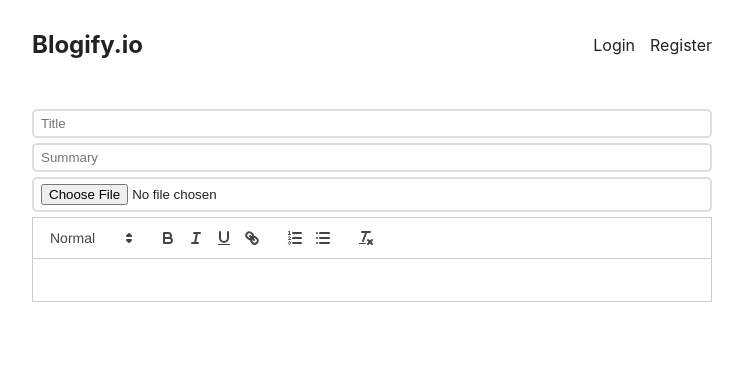
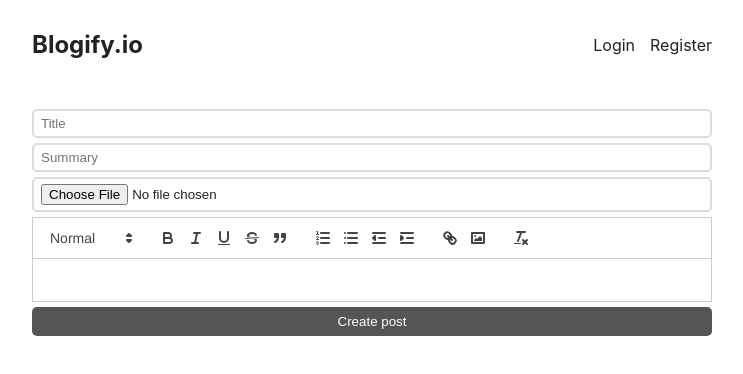
Before and after one commit to darkimpow/blog-app-blogify, a React (Create React App) app in the folder client/: page /create in a window 1280 px wide. Shown: the top 374 px of the page, without its empty margins (268-1011 px from the left). Built offline with nearby package versions, Linux system fonts and the light colour scheme; no server answers.

Commit message:
added more format & toolbar options of text box area

```diff
--- a/client/src/pages/CreatePost.js
+++ b/client/src/pages/CreatePost.js
@@ -1,12 +1,32 @@
 import ReactQuill from "react-quill";
 import 'react-quill/dist/quill.snow.css';
+import {useState} from "react";
 export default function CreatePost(){
+    const [title, setTitle] =useState('');
+    const [summary,setSummary ]= useState('');
+    const [content, setContent] =useState('');
+    const modules ={
+            toolbar: [
+                [{ 'header': [1, 2, false] }],
+                ['bold', 'italic', 'underline','strike', 'blockquote'],
+                [{'list': 'ordered'}, {'list': 'bullet'}, {'indent': '-1'}, {'indent': '+1'}],
+                ['link', 'image'],
+                ['clean']
+            ]
+    };
+    const formats = [
+            'header',
+            'bold', 'italic', 'underline', 'strike', 'blockquote',
+            'list', 'bullet', 'indent',
+            'link', 'image'
+        ];
     return(
         <form>
             <input type="title" placeholder={'Title'}/>
             <input type="summary" placeholder={'Summary'}/>
             <input type="file" />
-            <ReactQuill />
+            <ReactQuill value={content} modules={modules} formats={formats} />
+            <button style={{marginTop: '5px'}}>Create post</button>
         </form>
     );
 }
```
